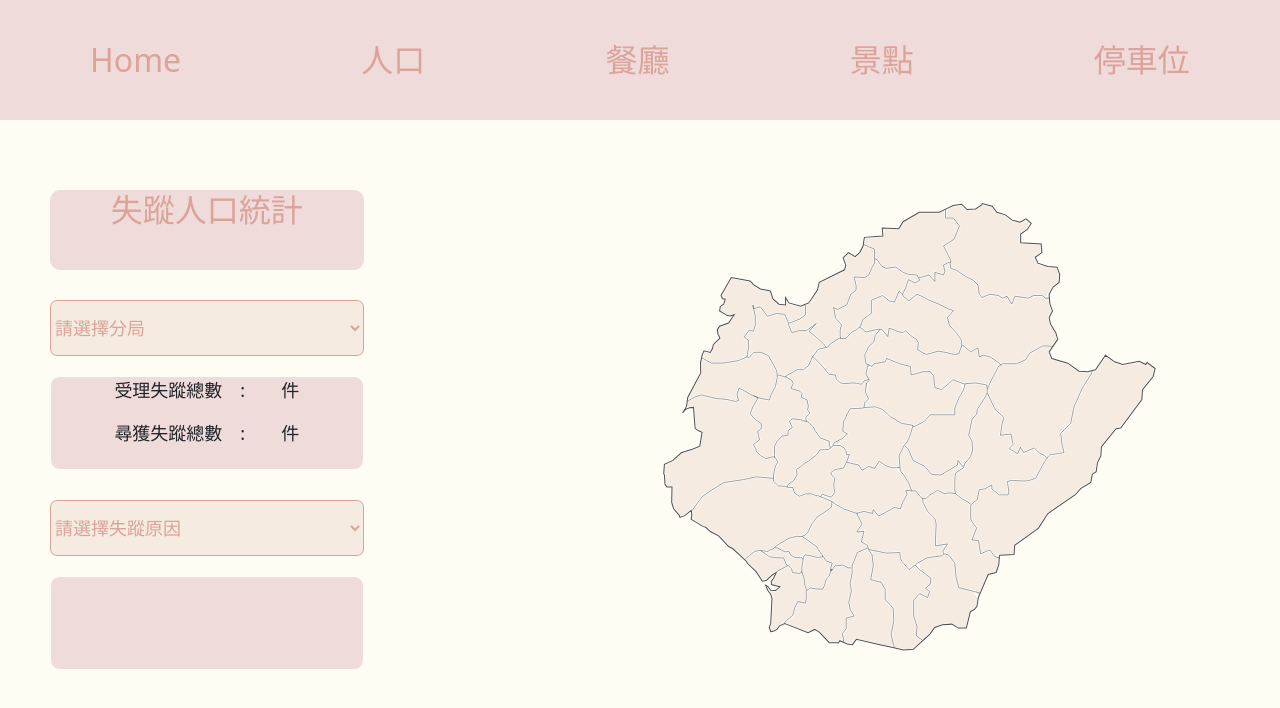
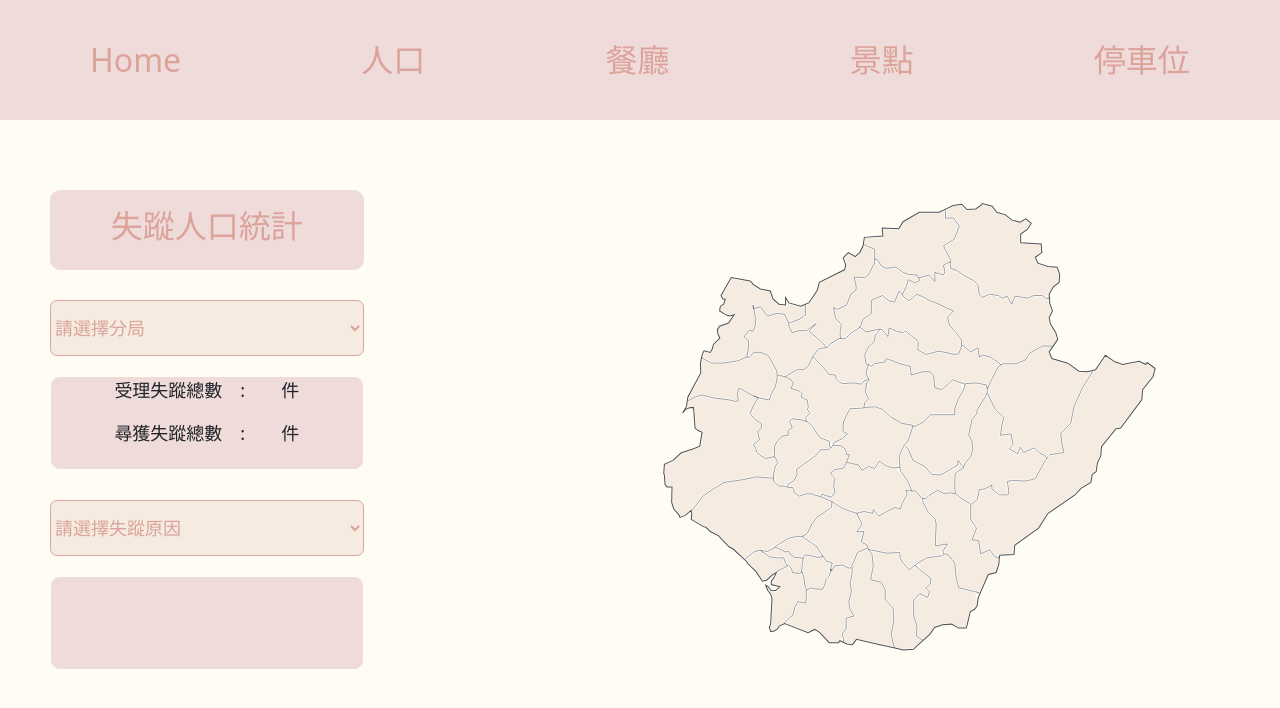
Before and after one commit to aaaeeezynx/Tainan, a Vue app: page /Person in a window 1280 px wide. Shown: the top 708 px of the page. Built offline with nearby package versions, Linux system fonts and the light colour scheme.

Commit message:
add 1124-2

```diff
--- a/src/views/Person.vue
+++ b/src/views/Person.vue
@@ -233,11 +233,11 @@ export default {
             maps.addEventListener("mouseenter", (event) => {
                map.innerText = maps.getAttribute("value")
                this.ispink = true
-               let left = event.clientX;
-               let top = event.clientY;
+               let left = event.clientX-600;
+               let top = event.clientY-100;
                //设置div的偏移量
-               box.style.left = left + "px";
-               box.style.top = top + "px";
+               map.style.left = left+ "px";
+               map.style.top = top + "px";
             })
             maps.addEventListener("mouseleave", () => {
                map.innerText = ""
@@ -266,7 +266,7 @@ export default {
 <template>
    <div class="person">
       <div class="left">
-         <div class="title">
+         <div class="title show">
             <h2>失蹤人口統計</h2>
          </div>
          <div class="detail">
@@ -275,14 +275,14 @@ export default {
                <option :value="item" v-for="item in this.items">{{ item }}</option>
             </select>
             <div class="class">
-               <p id="all2">受理失蹤總數　:　　件</p>
-               <p id="all3">尋獲失蹤總數　:　　件</p>
+               <p id="all2" class="show">受理失蹤總數　:　　件</p>
+               <p id="all3" class="show">尋獲失蹤總數　:　　件</p>
             </div>
             <select id="select1" name="" @change="select()">
                <option selected disabled hidden>請選擇失蹤原因</option>
                <option :value="item" v-for="item in array">{{ item }}</option>
             </select>
-         <div class="riyu" id="riyuken">
+         <div class="riyu show" id="riyuken">
                <p>{{ this.arrriyu }}</p>
             </div>
          </div>
@@ -565,6 +565,12 @@ export default {
    margin-top: 20px;
    margin-left: 50px;
 
+   .show{
+      display: flex;
+      align-items: center;
+      justify-content: center;
+      }
+
    .title {
       background-color: #F0DBDB;
       width: 70%;
@@ -631,8 +637,6 @@ path {
    width: 100px;
    height: 30px;
    position: absolute;
-   // left: 200px;
-   // top: 200px;
    background-color: #F0DBDB;
    color: black;
    // pointer-events: none;
```
